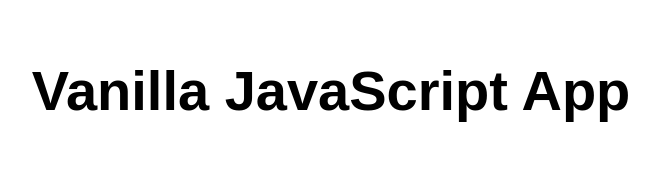
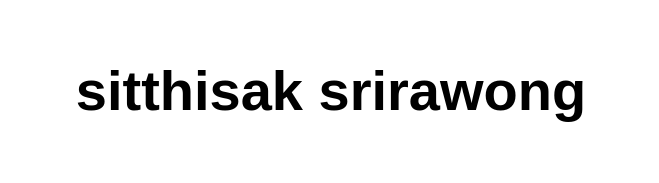
Before and after one commit to sitthisak999-9/sitthisak999-9, a website: page src/index.html in a window 1280 px wide. Shown: the whole page, without its empty margins (309-968 px from the left). Drawn offline with Linux system fonts and the light colour scheme.

Commit message:
Update index.html

```diff
--- a/src/index.html
+++ b/src/index.html
@@ -10,7 +10,7 @@
 
 <body>
   <main>
-    <h1>Vanilla JavaScript App</h1>
+    <h1>sitthisak srirawong</h1>
   </main>
 </body>
 
```
